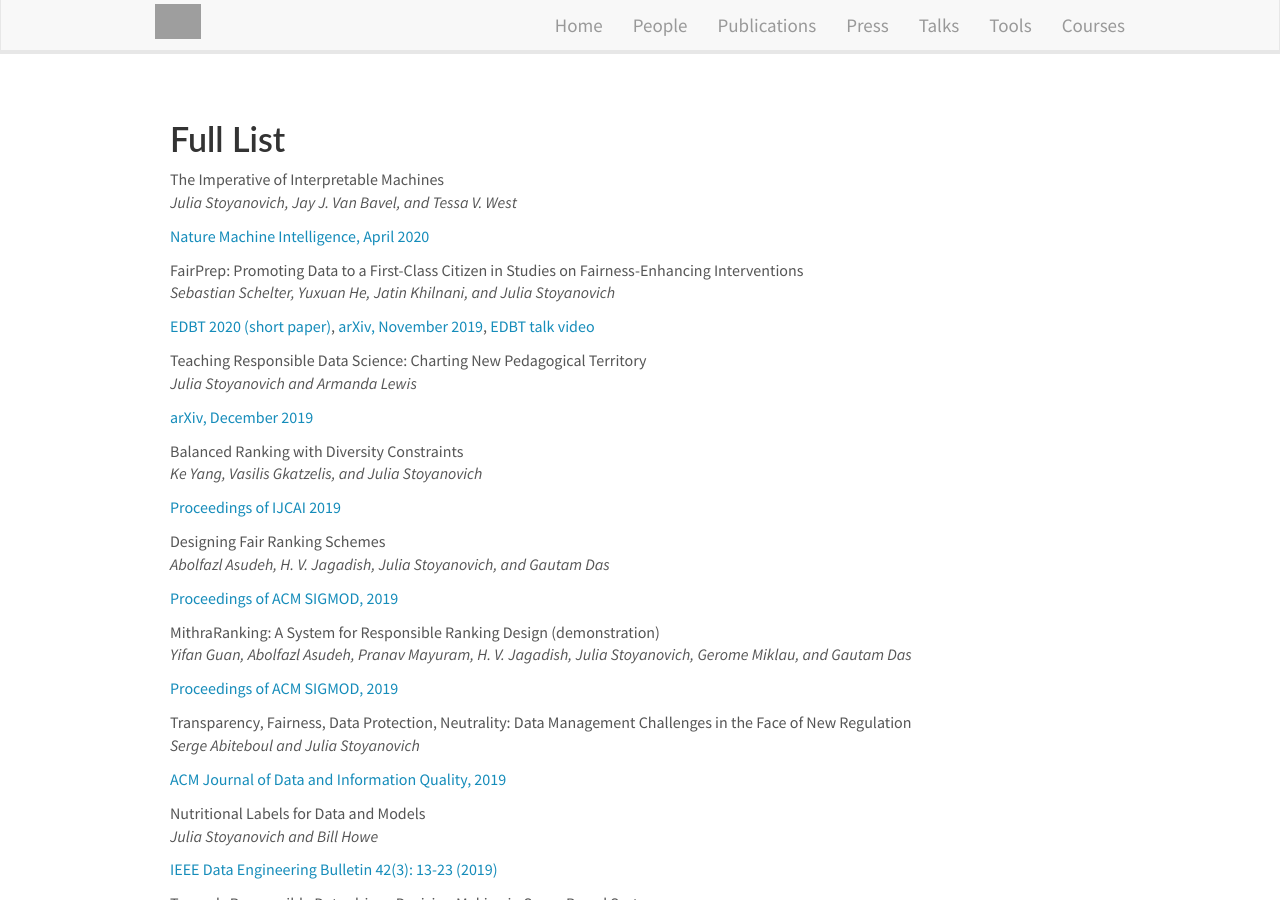
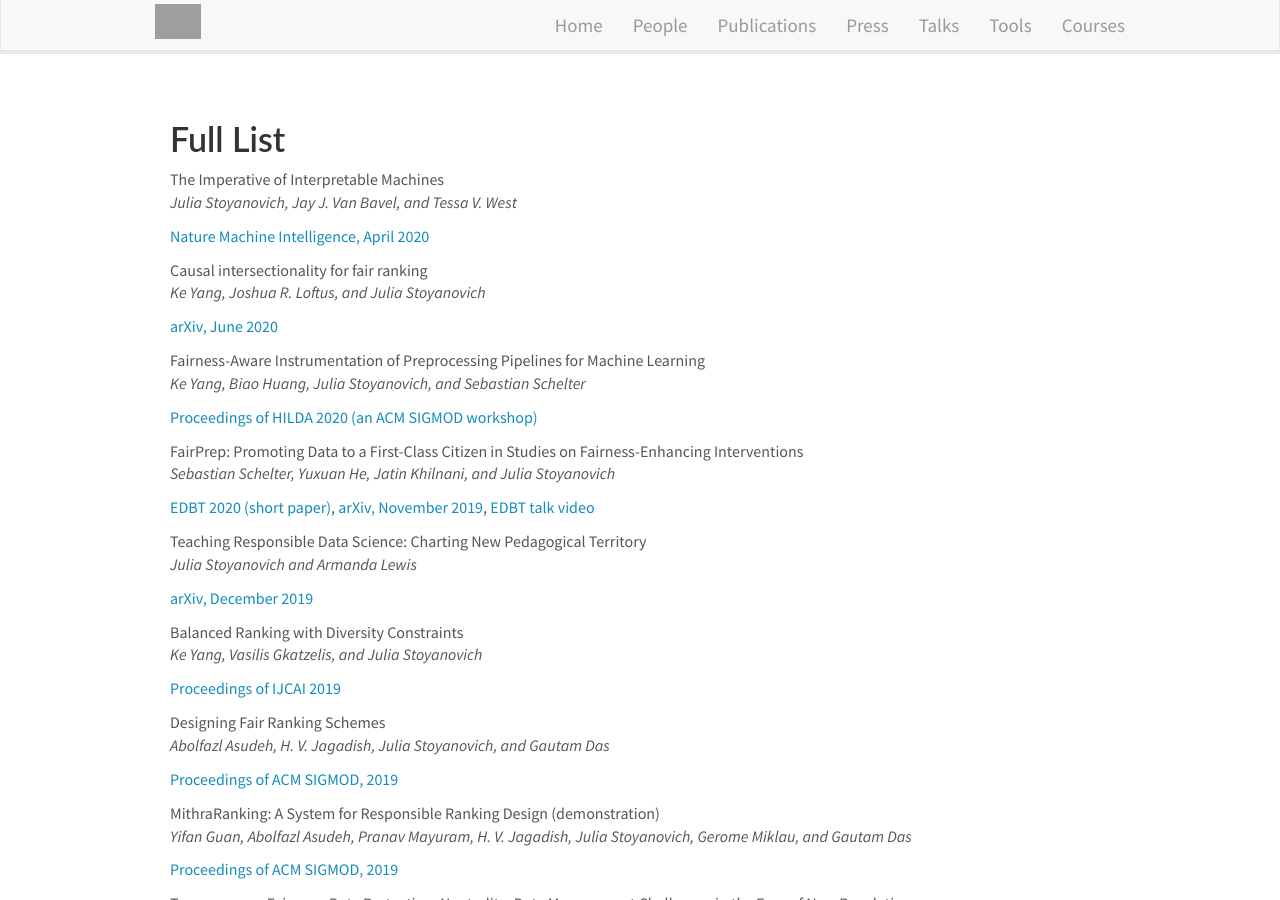
Before and after one commit to DataResponsibly/DataResponsibly.github.io, a Jekyll site: the page built from _pages/publications.md, in a window 1280 px wide and 900 px high, scrolled down 938 px. Built offline with Jekyll 4.4.1, drawn with Linux system fonts in a browser that asks for light colours; nearby versions of some CDN libraries; grey boxes are pictures that could not be loaded.

Commit message:
Update publications.yml

```diff
--- a/_data/publications.yml
+++ b/_data/publications.yml
@@ -4,6 +4,20 @@
   link:
     url: https://rdcu.be/b3xJe
     display:  "Nature Machine Intelligence, April 2020"
+
+- title: "Causal intersectionality for fair ranking"
+  authors: Ke Yang, Joshua R. Loftus, and Julia Stoyanovich
+  number_link: 1
+  link:
+    url: https://arxiv.org/abs/2006.0868
+    display:  "arXiv, June 2020"
+
+- title: "Fairness-Aware Instrumentation of Preprocessing Pipelines for Machine Learning"
+  authors: Ke Yang, Biao Huang, Julia Stoyanovich, and Sebastian Schelter
+  number_link: 1
+  link:
+    url: https://hilda.io/2020/proceedings/HILDA2020_paper9.pdf
+    display:  "Proceedings of HILDA 2020 (an ACM SIGMOD workshop)"
 
 - title: "FairPrep: Promoting Data to a First-Class Citizen in Studies on Fairness-Enhancing Interventions"
   authors: Sebastian Schelter, Yuxuan He, Jatin Khilnani, and Julia Stoyanovich
```
